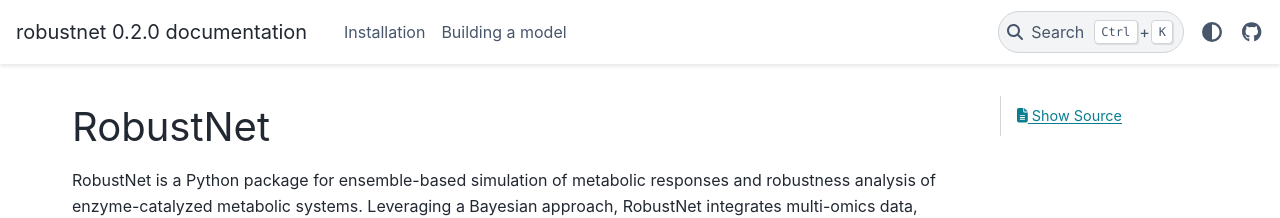
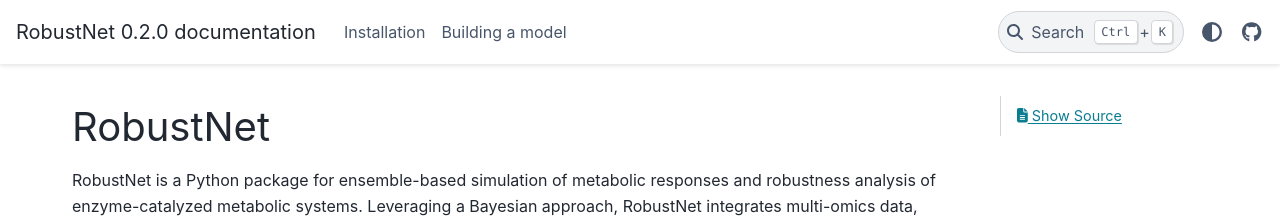
Before and after one commit to Chaowu88/robustnet, a Sphinx documentation site: the page built from docs/source/index.rst, in a window 1280 px wide. Shown: the top 218 px of the page. Built offline with Sphinx 7.4.7 and the PyData theme 0.15.4, drawn with Linux system fonts in a browser that asks for light colours; pages that are not in the unit, such as notebooks, are missing from menus; part of the change alters nothing that is shown.

```diff
--- a/docs/source/conf.py
+++ b/docs/source/conf.py
@@ -2,16 +2,19 @@
 
 import sys
 from os.path import dirname, join
+from datetime import datetime
+from importlib.metadata import version as get_version
+
 
 SRC_PATH = join(dirname(dirname(dirname(__file__))), 'src')
 sys.path.insert(0, SRC_PATH)
 
 
 # -- Project information
-project = 'robustnet'
-copyright = '2026, Chao Wu'
+project = 'RobustNet'
+copyright = f'{datetime.now():%Y}, Chao Wu'
 author = 'Chao Wu'
-version = '0.2.0'
+version = get_version('robustnet')
 release = version
 
 
@@ -31,7 +34,7 @@ autoapi_type = 'python'
 autoapi_dirs = [join(SRC_PATH, 'robustnet')]
 autoapi_add_toctree_entry = True
 
-source_suffix = '.rst'
+#source_suffix = '.rst'
 master_doc = 'index'
 # List of patterns, relative to source directory, that match files and
 # directories to ignore when looking for source files.
```
